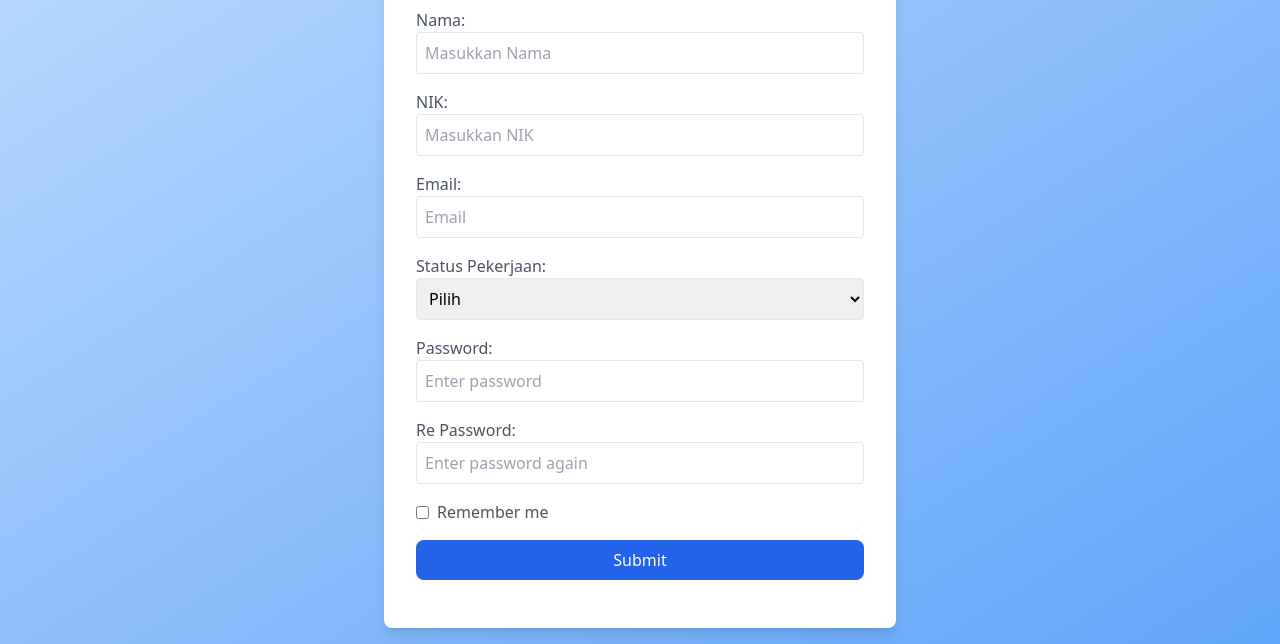
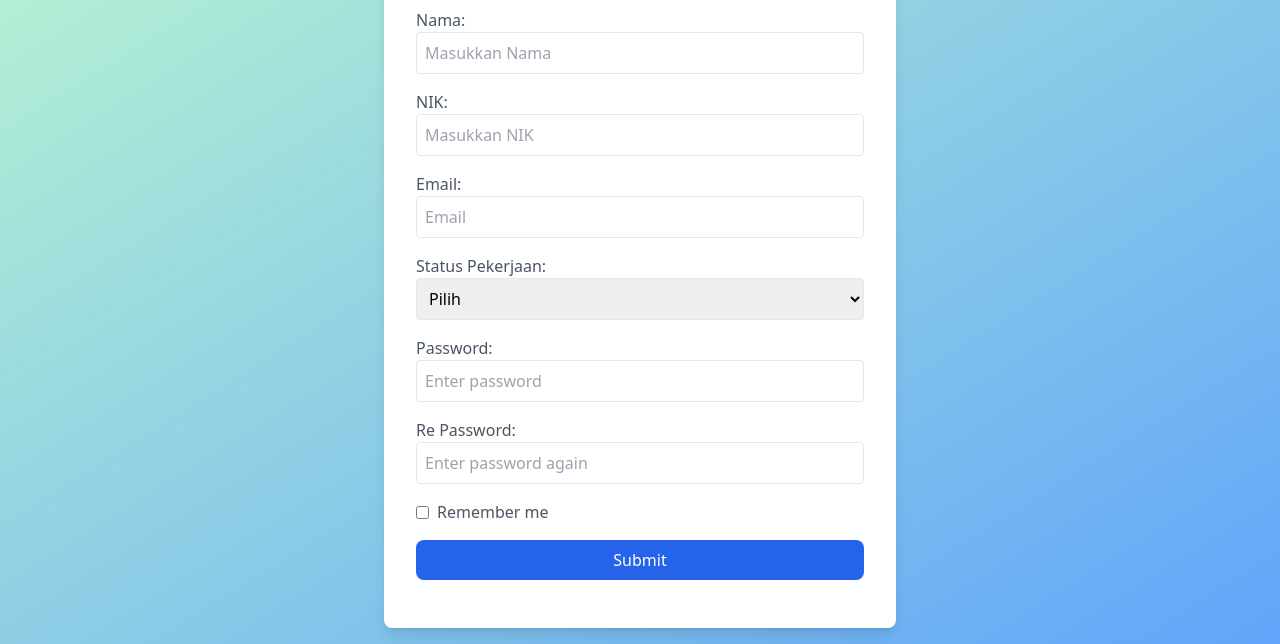
Before and after one commit to michaelmarcel2108/belajarjs, a plain HTML site: page index.html in a window 1280 px wide. Shown: the part 156-800 px from the top of the page. Drawn offline with nearby package versions, Linux system fonts and the light colour scheme.

Commit message:
Update index.html

```diff
--- a/index.html
+++ b/index.html
@@ -5,7 +5,7 @@
   <title>Form Registrasi</title>
   <script src="https://cdn.tailwindcss.com"></script>
 </head>
-<body class="bg-gradient-to-br from-blue-200 to-blue-400 min-h-screen flex flex-col">
+<body class="bg-gradient-to-br from-green-200 to-blue-400 min-h-screen flex flex-col">
 
   <!-- Navbar -->
   <nav class="bg-gray-100 shadow-md p-4">
```
